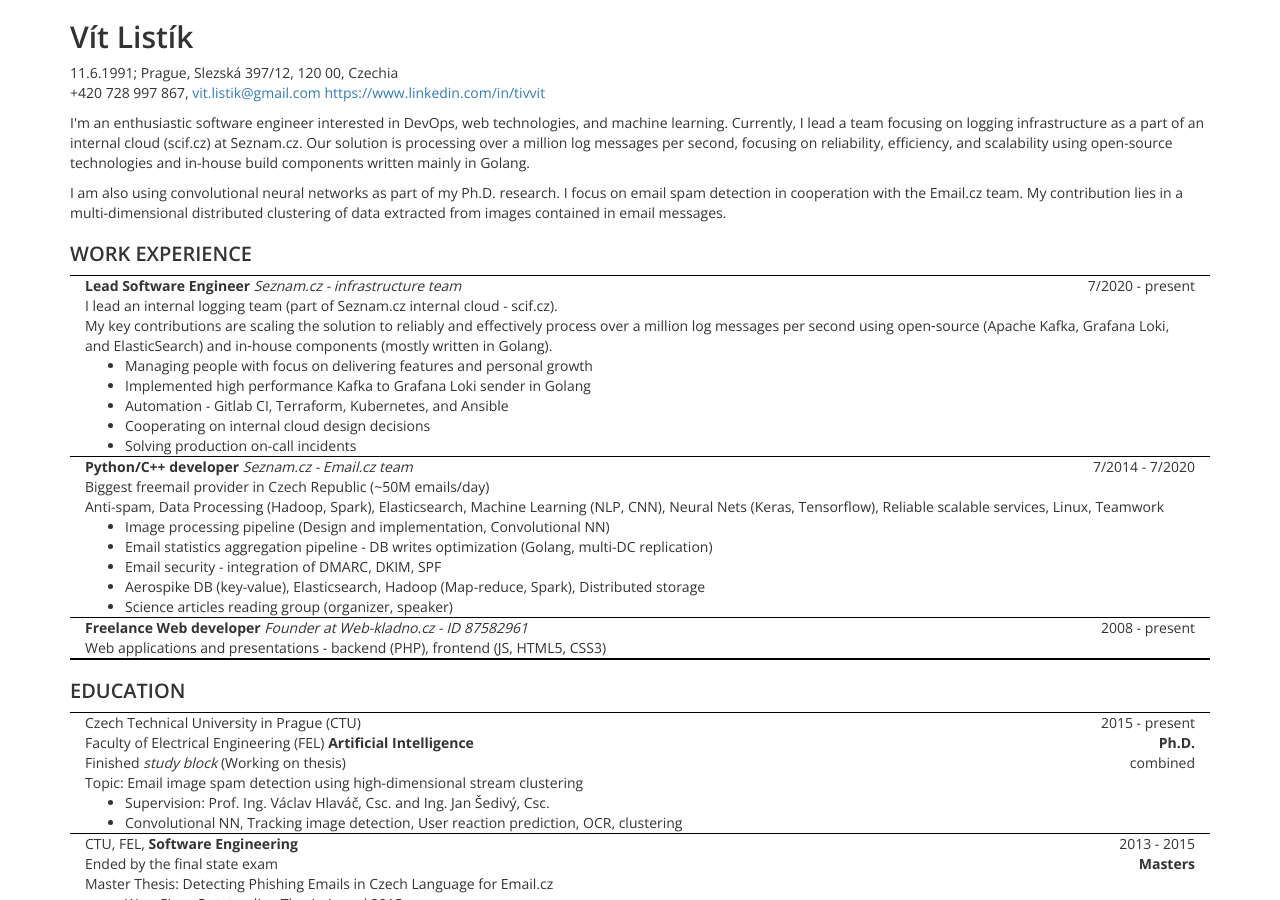
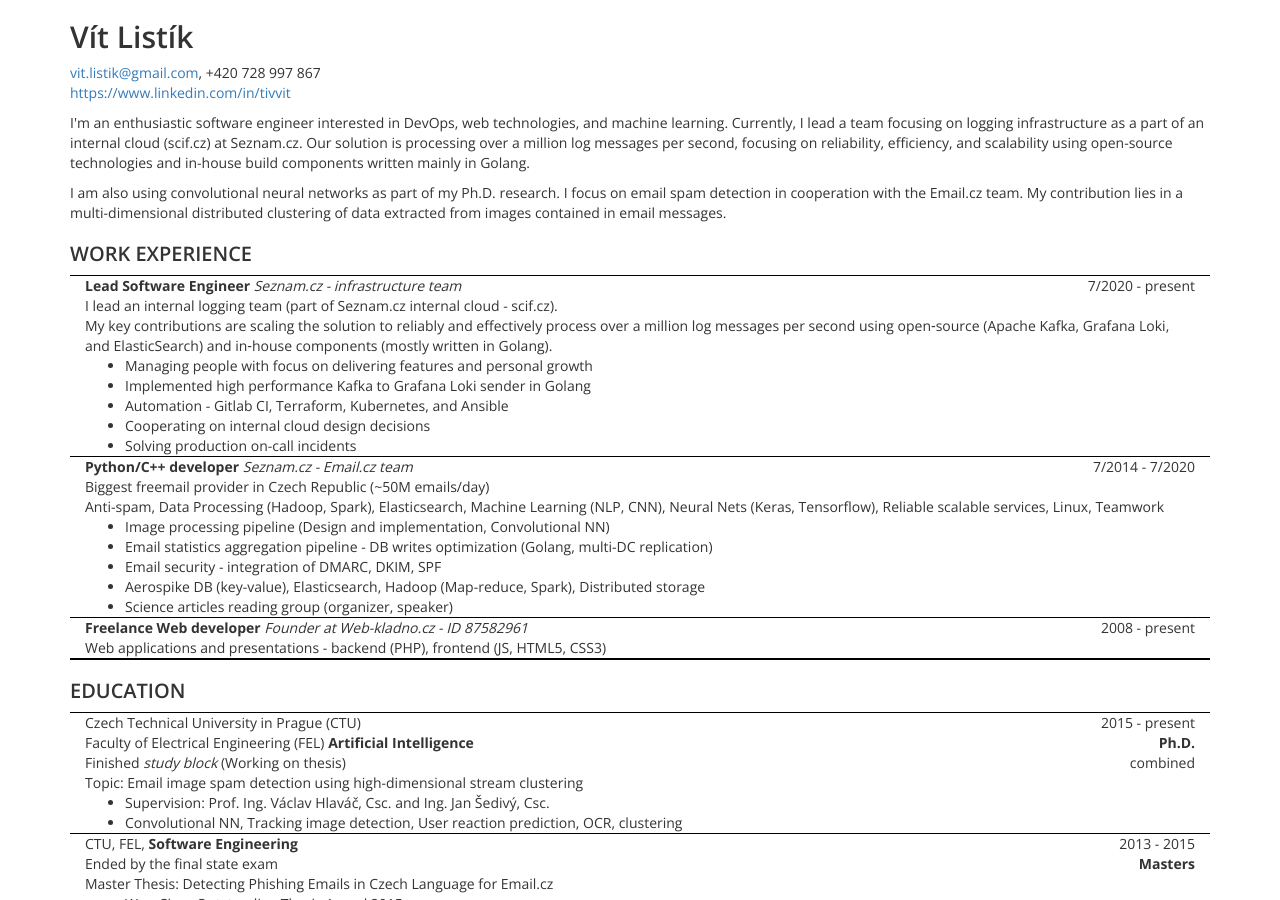
Before and after one commit to tivvit/tivvit.github.io, a Jekyll site: the page cv.html, which Jekyll copies as it is, in a window 1280 px wide and 900 px high. Built offline with Jekyll 4.4.1, drawn with Linux system fonts in a browser that asks for light colours.

Commit message:
more visible LI

```diff
--- a/cv.html
+++ b/cv.html
@@ -36,8 +36,8 @@
 <h1>Vít Listík</h1>
 
 <p>
-    11.6.1991; Prague, Slezská 397/12, 120 00, Czechia<br/>
-    +420 728 997 867, <a href="mailto:vit.listik@gmail.com">vit.listik@gmail.com</a>
+    <a href="mailto:vit.listik@gmail.com">vit.listik@gmail.com</a>, +420 728 997 867<br>
+<!--    11.6.1991; Prague, Slezská 397/12, 120 00, Czechia<br/>-->
     <a href="https://www.linkedin.com/in/tivvit">https://www.linkedin.com/in/tivvit</a>
 </p>
 
```
